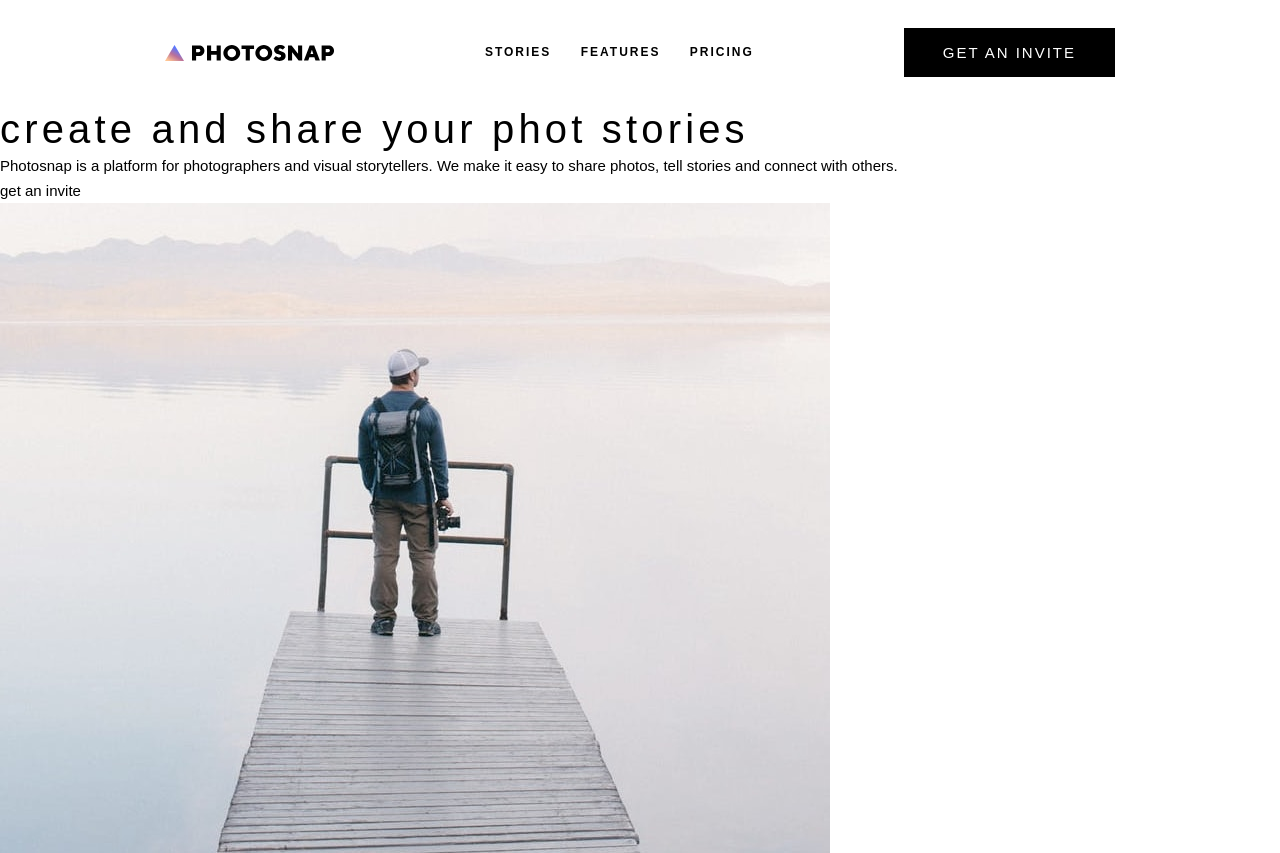
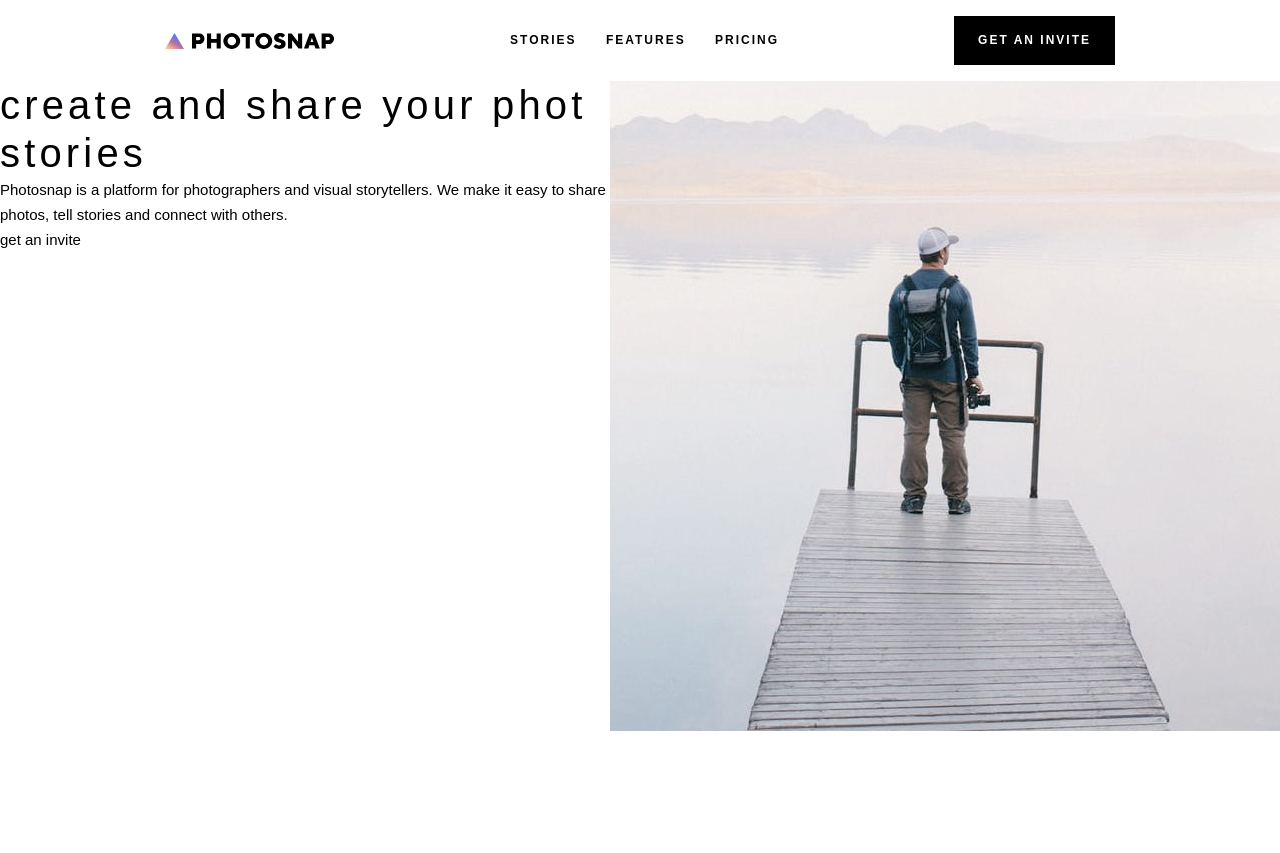
Before and after one commit to ortonb110/photosnap, a React (Create React App) app: page / in a window 1280 px wide. After the commit the page ends 800 px from the top, so only its background shows below. Built offline with nearby package versions, Linux system fonts and the light colour scheme.

Commit message:
Hero Component

```diff
--- a/src/Components/Hero.jsx
+++ b/src/Components/Hero.jsx
@@ -2,8 +2,8 @@ import React from "react";
 
 export default function Hero() {
   return (
-    <section>
-      <div>
+    <section className="w-full grid auto-cols-auto grid-flow-col h-[65rem]">
+      <div className="w-[61rem]">
         <h1>create and share your phot stories</h1>
         <p>
           Photosnap is a platform for photographers and visual storytellers. We
@@ -11,14 +11,14 @@ export default function Hero() {
         </p>
         <button>get an invite</button>
       </div>
-      <div>
-        <picture>
+      <div className="w-full">
+        <picture >
           <source
             media="(min-width: 1024px)"
             srcset={require('../assets/home/desktop/create-and-share.jpg')}
           />
           <source media="(min-width: 768px)" srcset={require('../assets/home/tablet/create-and-share.jpg')} />
-          <img
+          <img className="w-full object-cover h-[65rem]"
             src={require('../assets/home/mobile/create-and-share.jpg')}
             alt="Create and Share       "
           />
--- a/src/RootLayout.jsx
+++ b/src/RootLayout.jsx
@@ -8,7 +8,7 @@ import ToggleBtn from './Components/ToggleBtn'
 export default function RootLayout() {
   return (
     <Fragment>
-    <header className=' px-[2.4rem] md:px-[3.9rem] lg:px-[16.5rem] py-[2.8rem]'>
+    <header className=' px-[2.4rem] md:px-[3.9rem] lg:px-[16.5rem] py-[1.6rem]'>
         <nav className='flex justify-between items-center'>
             <NavLink to={'/'}><img src={logo} alt="Photosnap Logo" className='w-[17rem] '/></NavLink>
             <div className='md:flex justify-between w-[26.9rem] hidden items-center'>
@@ -17,7 +17,7 @@ export default function RootLayout() {
             <NavLink className={`nav-items`} to={'pricing'}>pricing</NavLink>
             </div>
             <div>
-            <NavLink to={'/'} className={`btn bg-black text-white btn_default hidden md:flex`}>get an invite</NavLink>
+            <NavLink to={'/'} className={`btn bg-black text-white btn_default hidden md:flex `}>get an invite</NavLink>
             <ToggleBtn/>
             </div>
         </nav>
--- a/src/index.css
+++ b/src/index.css
@@ -45,6 +45,8 @@
         text-transform: uppercase;
         letter-spacing: 2px;
         padding: 1.2rem 3.9rem;
+        font-size: 1.2rem;
+        font-weight: bold;
     }
 
     .nav-items {
@@ -78,7 +80,7 @@
 
     @media screen and (min-width: 1024px) {
         .btn_default {
-            padding: 1.2rem 3.9rem !important;
+            padding: 1.2rem 2.4rem !important;
         }
     }
     @media screen and (max-width: 767px) {
```
